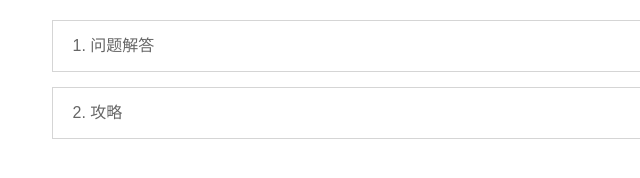
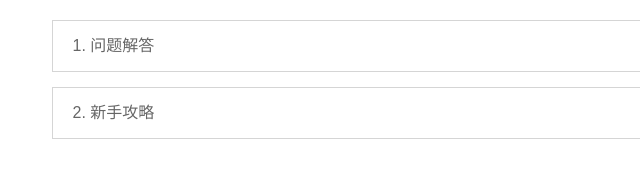
Before and after one commit to suwenclub/suwenclub.github.io, a plain HTML site: page gmud.html in a window 1280 px wide. Shown: the full height of the page, 0-640 px from the left. Drawn offline with Linux system fonts and the light colour scheme; files that its build step writes are made by us from their sources.

Commit message:
Update gmud.html

```diff
--- a/gmud.html
+++ b/gmud.html
@@ -70,7 +70,7 @@ a:hover{color:#0d65c9; text-decoration:underline;}
     </div>
 
 	<div class="help_box">
-        <p>2. <a href="./help.html">攻略</a></p>
+        <p>2. <a href="./help.html">新手攻略</a></p>
     </div>
 
 </div>
```
